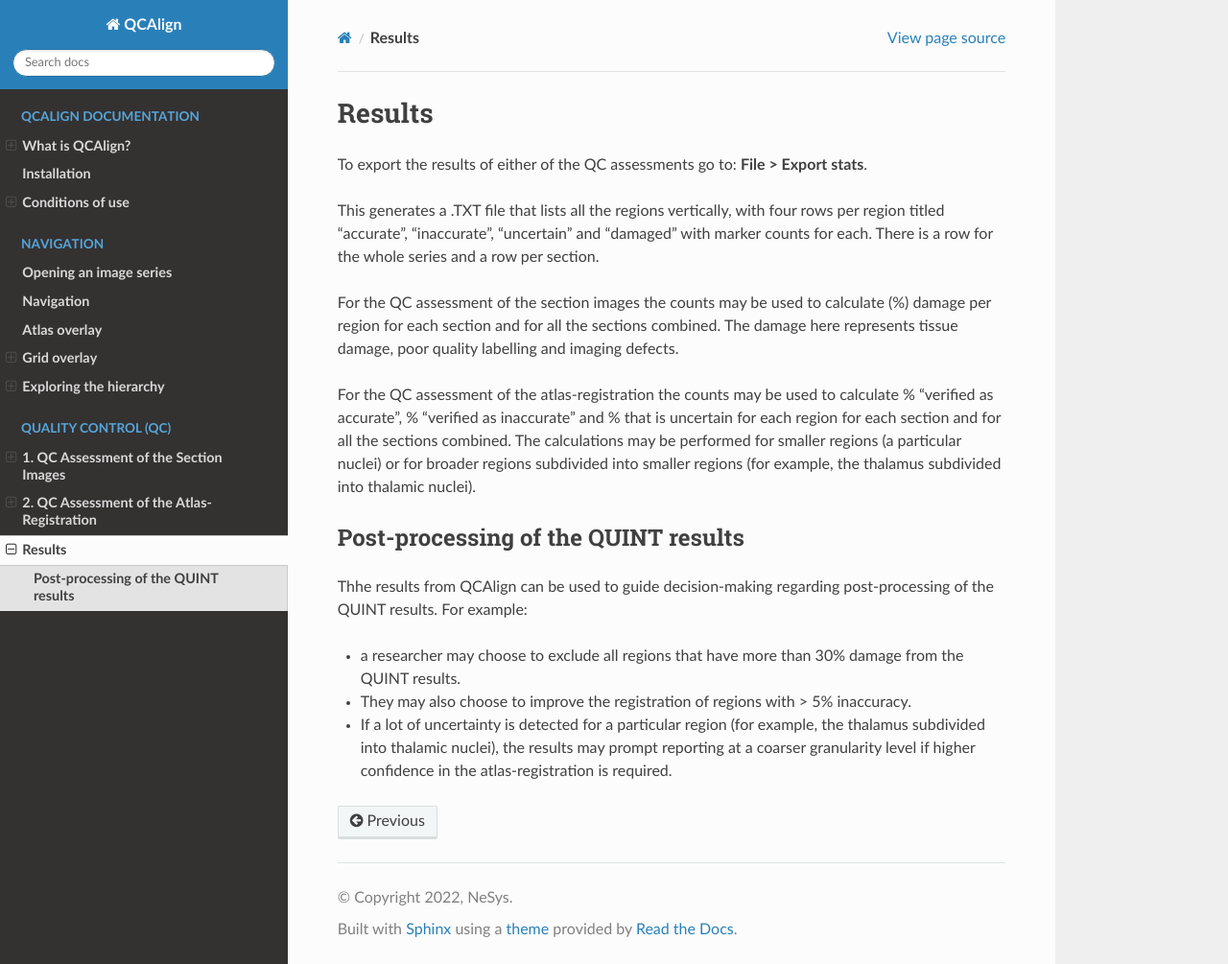
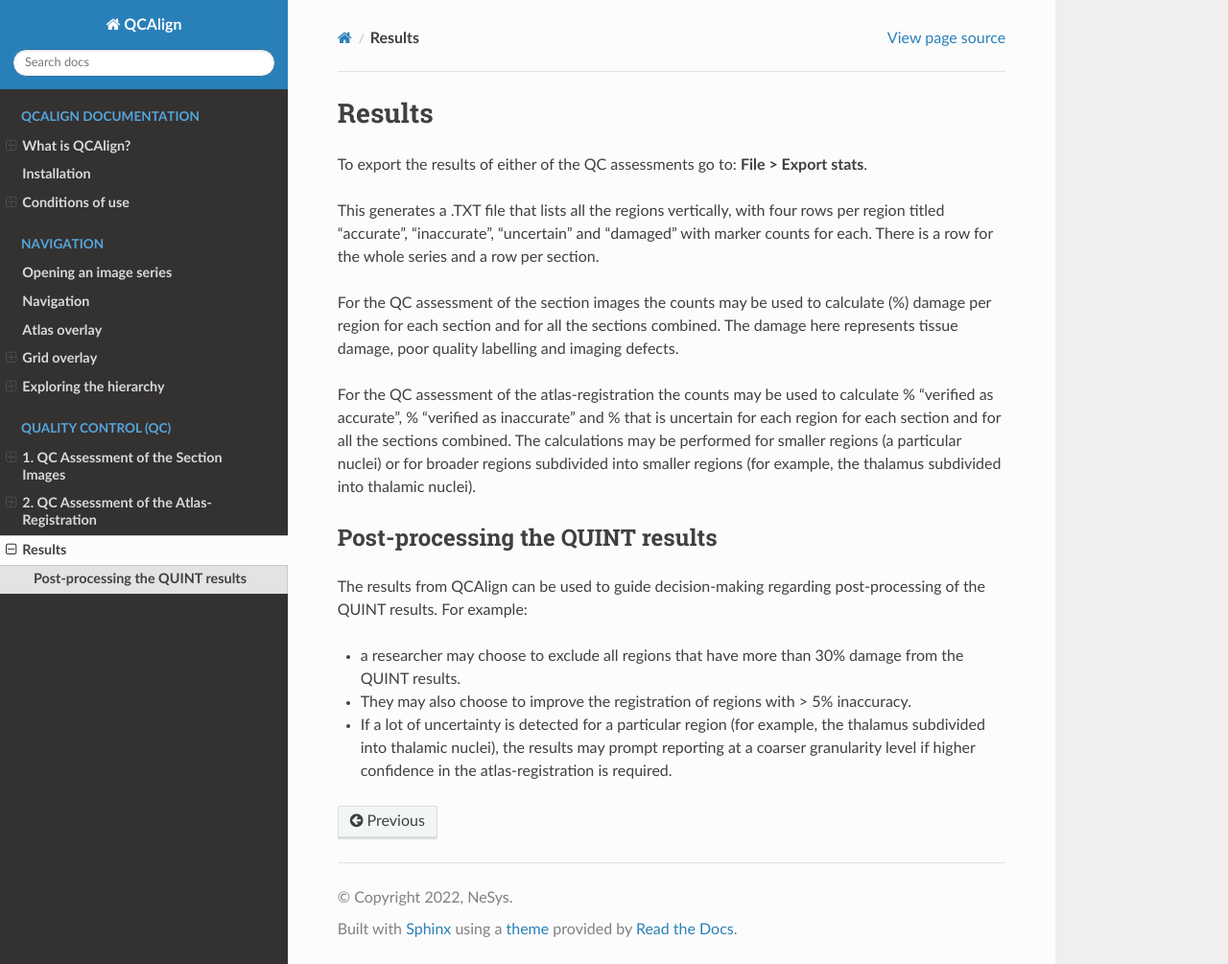
Before and after one commit to Neural-Systems-at-UIO/QCAlign, a Sphinx documentation site: the page built from docs/results.rst, in a window 1280 px wide and 1005 px high. Shown: the whole window at 96% size. Built offline with Sphinx 7.4.7 and the Read the Docs theme 2.0.0, drawn with Linux system fonts in a browser that asks for light colours.

Commit message:
Update results.rst

```diff
--- a/docs/results.rst
+++ b/docs/results.rst
@@ -9,10 +9,10 @@ For the QC assessment of the section images the counts may be used to calculate
 
 For the QC assessment of the atlas-registration the counts may be used to calculate % “verified as accurate”, % “verified as inaccurate” and % that is uncertain for each region for each section and for all the sections combined. The calculations may be performed for smaller regions (a particular nuclei) or for broader regions subdivided into smaller regions (for example, the thalamus subdivided into thalamic nuclei).
 
-**Post-processing of the QUINT results**
+**Post-processing the QUINT results**
 ----------------------------------------
 
-Thhe results from QCAlign can be used to guide decision-making regarding post-processing of the QUINT results. For example:
+The results from QCAlign can be used to guide decision-making regarding post-processing of the QUINT results. For example:
 
 - a researcher may choose to exclude all regions that have more than 30% damage from the QUINT results.
 
```
